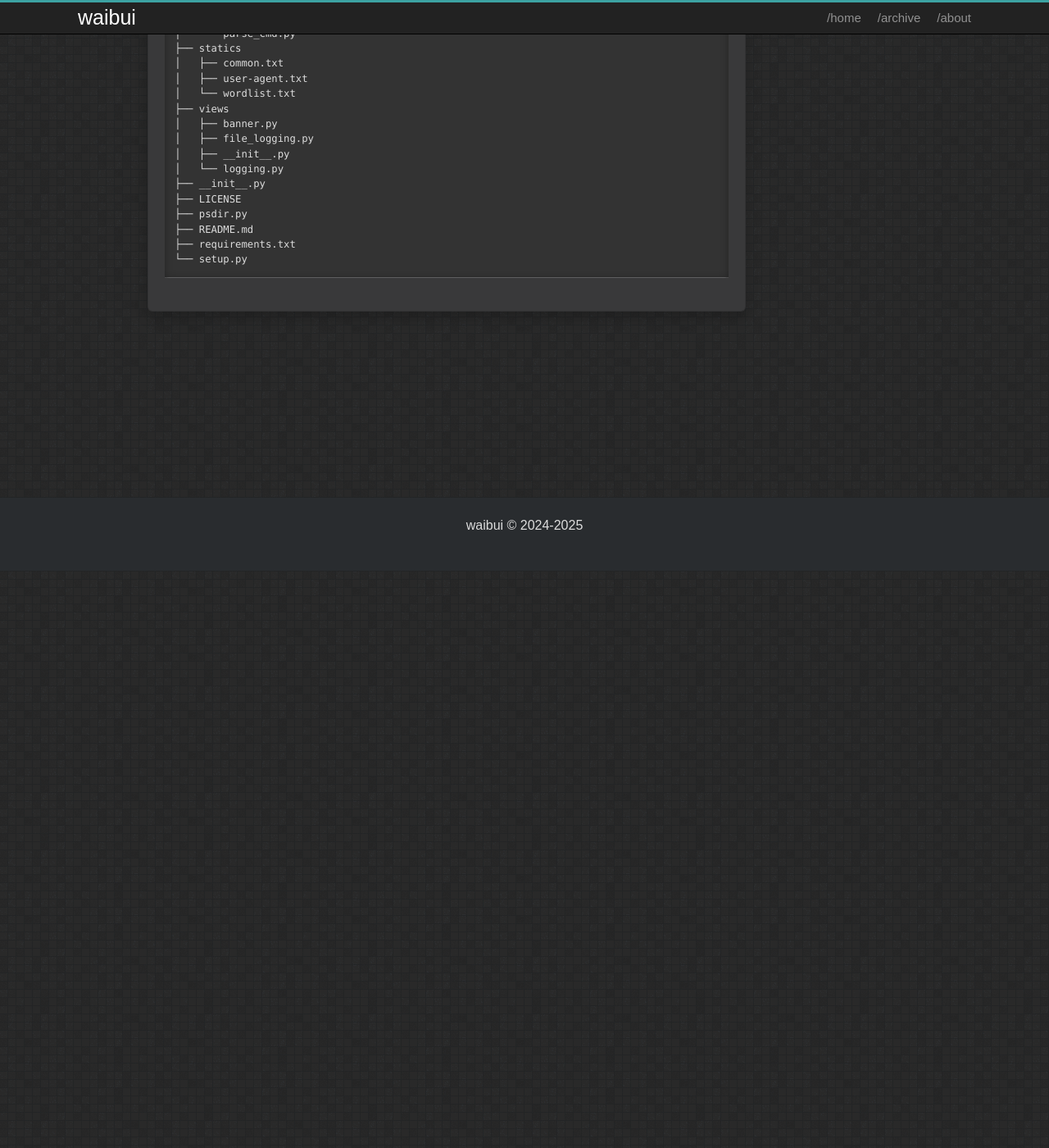
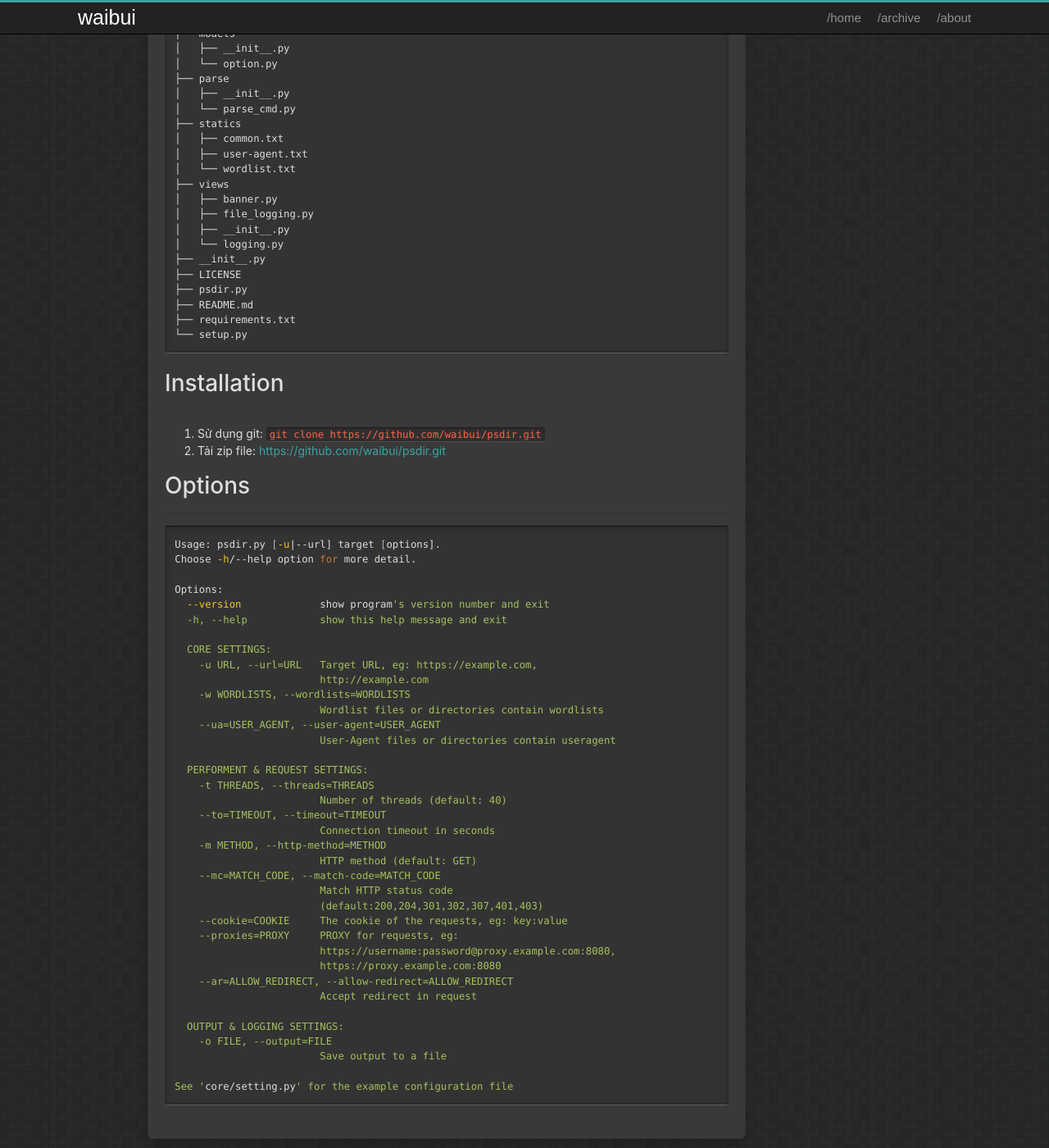
Before and after one commit to ybvy/ybvy.github.io, a Jekyll site: the page built from _posts/2025-03-27-psdir-web-path-scan-tool.md, in a window 1280 px wide and 1400 px high, scrolled down 704 px. Shown: the whole window at 82% size. Built offline with Jekyll 4.4.1, drawn with Linux system fonts in a browser that asks for light colours; comment, search, counter and statistics services are not loaded; before the commit the page ends 1334 px from its top, so only the background shows below that.

Commit message:
add post 27-03-2025

```diff
--- a/_posts/2025-03-27-psdir-web-path-scan-tool.md
+++ b/_posts/2025-03-27-psdir-web-path-scan-tool.md
@@ -14,11 +14,13 @@ tags:
 ---
 
 # Giới thiệu
+---
 Đây là security tool đầu tay của tay mơ waibui, code tuy lỏ nhưng chạy đủ nhanh, option vừa đủ phục vụ cho nhu cầu pentest của tui.
 Thực ra có rất nhiều tool mạnh mẽ và nhiều chức năng hơn, nhưng dùng cái do mình tự tạo ra cảm thấy thỏa mãn, custom tùy ý, không sợ cái mẹ chi hết...
 Tui tạo cái này do nhu cầu của tui, phân tích riết cũng mệt, code cho vui nhà vui cửa...
 
 # Cấu trúc
+---
 {% highlight bash %}
 psdir
 .
@@ -53,6 +55,54 @@ psdir
 └── setup.py
 {% endhighlight %}
 
+# Installation
+---
+1. Sử dụng git: `git clone https://github.com/waibui/psdir.git`
+2. Tải zip file: [https://github.com/waibui/psdir.git](https://github.com/waibui/psdir/archive/refs/heads/main.zip)
+
+# Options
+---
+{% highlight bash %}
+Usage: psdir.py [-u|--url] target [options].
+Choose -h/--help option for more detail.
+
+Options:
+  --version             show program's version number and exit
+  -h, --help            show this help message and exit
+
+  CORE SETTINGS:
+    -u URL, --url=URL   Target URL, eg: https://example.com,
+                        http://example.com
+    -w WORDLISTS, --wordlists=WORDLISTS
+                        Wordlist files or directories contain wordlists
+    --ua=USER_AGENT, --user-agent=USER_AGENT
+                        User-Agent files or directories contain useragent
+
+  PERFORMENT & REQUEST SETTINGS:
+    -t THREADS, --threads=THREADS
+                        Number of threads (default: 40)
+    --to=TIMEOUT, --timeout=TIMEOUT
+                        Connection timeout in seconds
+    -m METHOD, --http-method=METHOD
+                        HTTP method (default: GET)
+    --mc=MATCH_CODE, --match-code=MATCH_CODE
+                        Match HTTP status code
+                        (default:200,204,301,302,307,401,403)
+    --cookie=COOKIE     The cookie of the requests, eg: key:value
+    --proxies=PROXY     PROXY for requests, eg:
+                        https://username:password@proxy.example.com:8080,
+                        https://proxy.example.com:8080
+    --ar=ALLOW_REDIRECT, --allow-redirect=ALLOW_REDIRECT
+                        Accept redirect in request
+
+  OUTPUT & LOGGING SETTINGS:
+    -o FILE, --output=FILE
+                        Save output to a file
+
+See 'core/setting.py' for the example configuration file
+{% endhighlight %}
+
+
 <script src="https://giscus.app/client.js"
         data-repo="waibui/waibui.github.io"
         data-repo-id="R_kgDONiHcVw"
```
